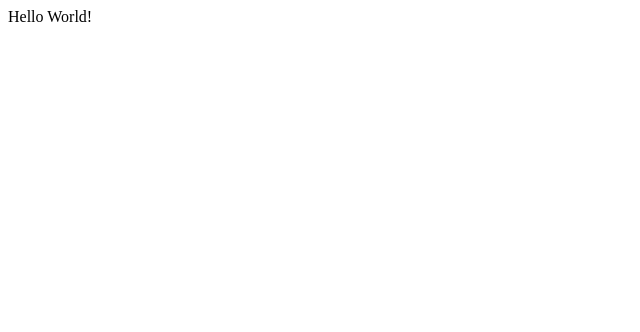
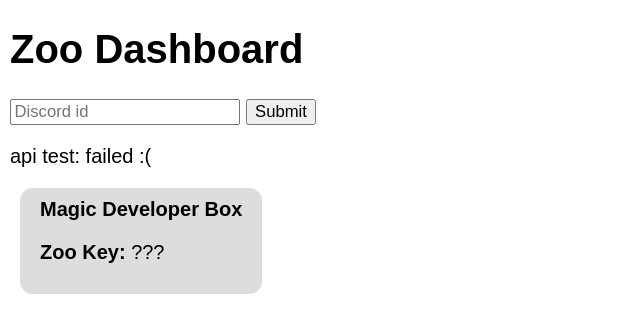
Before and after one commit to NoahTheNerd/zoodashboard, a plain HTML site: page index.html in a window 1280 px wide. Shown: the whole page, without its empty margins (0-640 px from the left). Drawn offline with Linux system fonts and the light colour scheme; no server answers.

Commit message:
Base functionality

```diff
--- a/index.html
+++ b/index.html
@@ -1,4 +1,21 @@
-<html>
-  <head><title>Zoo Dashboord</title></head>
-<body>Hello World!</body>
+<!DOCTYPE html>
+<html lang="en">
+  <head>
+    <title>Zoo Dashboord</title>
+    <link rel="stylesheet" href="style.css">
+  </head>
+<body>
+  <h1>Zoo Dashboard</h1>
+  <!-- <input type="number" placeholder="discord id" id="disc_id"> <button onclick="save()">save</button> -->
+  <form onsubmit="return save();">
+    <input type="number" placeholder="Discord id">
+    <input type="submit">
+  </form>
+  <p id="apicheck">api test: (in progress)</p>
+  <div class="main1">
+    <b>Magic Developer Box</b>
+    <p><b>Zoo Key: </b>???</p>
+  </div>
+  <script src="script.js"></script>
+</body>
 </html>
--- /dev/null
+++ b/script.js
@@ -0,0 +1,38 @@
+console.log("Hello World!")
+const apicheck = document.getElementById("apicheck")
+
+async function testapi() { // FIXME
+    /* fetch('https://robotop.xyz/api/')
+  .then(response => response.json())
+  .then(data => console.log(data))
+  .then(apitest = data);
+  my 1 line of code is obviously superior to 4 lines (not debatable) (objective)*/
+  let apitest = await fetch('https://robotop.xyz/api/').then(response => response.text()).catch(e => {return e}); // my one line of fetch code worked making fetch superior to everything - e !
+
+  if (apitest=="Nobody here but us foxxos...") {
+      apicheck.innerText = "api test: all good!";
+  } else {
+      apicheck.innerText = "api test: failed :(";
+  };
+};
+
+testapi();
+
+// DEVELOPER VARIABLES
+var discord_id = 718023501306527766;
+
+function save() {
+    let n_discord_id = document.getElementById("disc-id");
+    document.cookie = `auth=${n_discord_id.value}`;
+    return false; // code that stops the page from reloading when you submit the form or something - e !
+}; // doesnt <button> just do that LMFAO
+// "here we observe the wylie in its natural habitat of networking code" - probably some guy at national geographic
+async function fetchZooJSON() {
+    // man fetch sucks, axios is nice but thats a npm :sadge:
+    let zoo = await fetch(`https://robotop.xyz/api/zoo/718023501306527766`).then(response => response.json()).catch(e => {return e});
+    console.log(zoo);
+}; // setting up a cors proxy, gimme a sec.
+
+// lol it would be funny if i were to allow linking your discord via oauth2
+// sounds like a lot of networking
+// yeah it would be funny th- jk
--- /dev/null
+++ b/style.css
@@ -0,0 +1,13 @@
+body {
+    font-family: sans-serif;
+    zoom: 125%;
+}
+.main1 {
+    background-color: #ddd;
+    padding: 8px;
+    padding-left: 16px;
+    padding-right: 16px;
+    border-radius: 10px;
+    margin: 8px;
+    width: max-content;
+}
```
